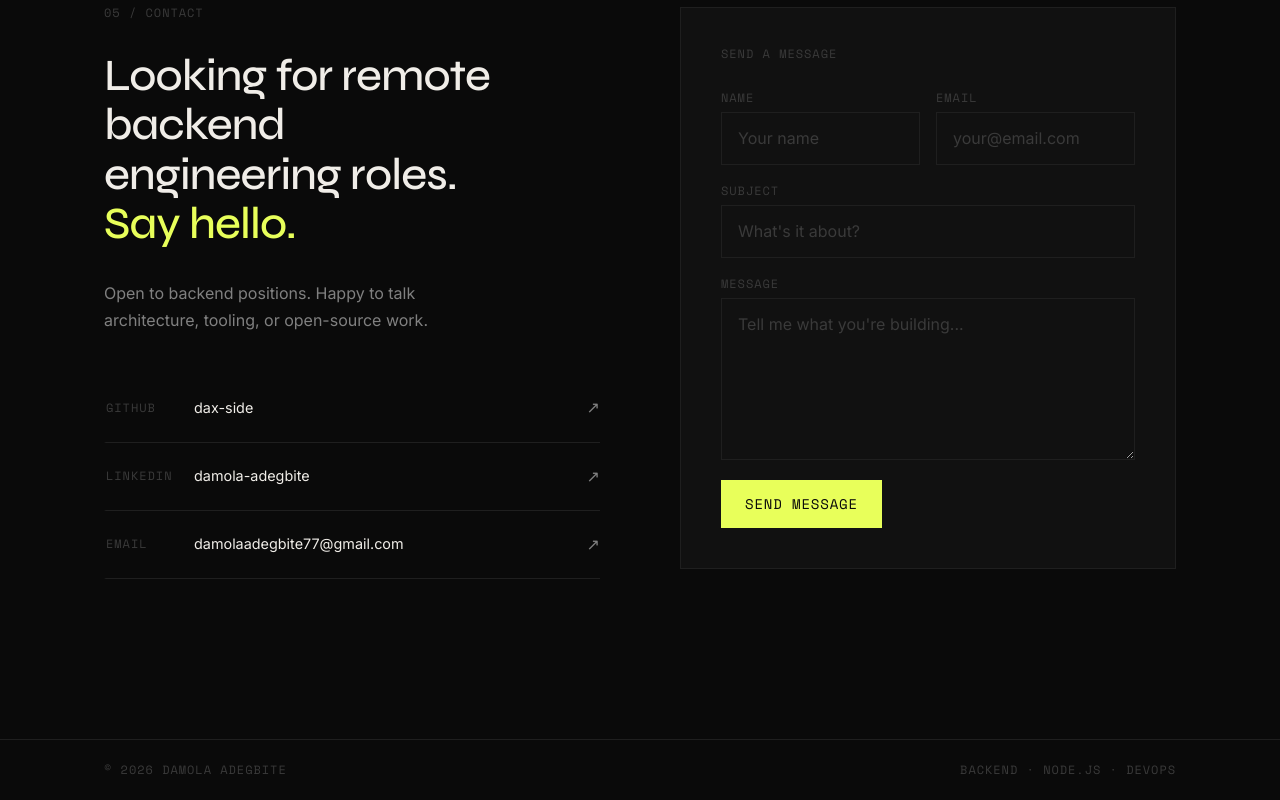
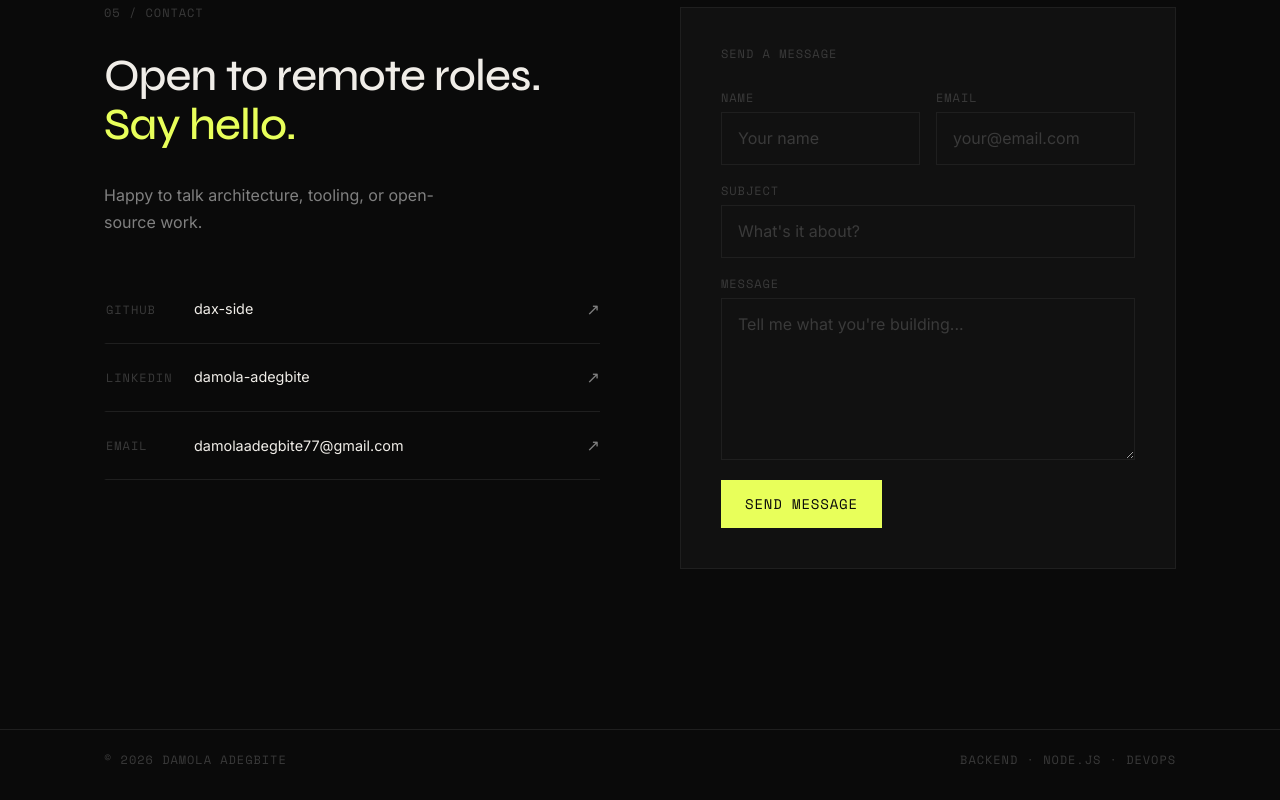
Before and after one commit to dax-side/portfolio, a React (Vite) app: page / in a window 1280 px wide. Shown: the part 5180-5980 px from the top of the page. Built offline with nearby package versions, Linux system fonts and the light colour scheme.

Commit message:
fix: update contact section text for clarity and specificity

```diff
--- a/src/components/Contact.jsx
+++ b/src/components/Contact.jsx
@@ -42,12 +42,10 @@ export default function Contact() {
           >
             <span className="type-label" style={styles.index}>05 / CONTACT</span>
             <h2 className="type-h2" style={styles.heading}>
-              Looking for remote backend<br />
-              engineering roles.<br />
+              Open to remote roles.<br />
               <span style={styles.accentText}>Say hello.</span>
             </h2>
             <p className="type-body-md" style={styles.body}>
-              Open to backend positions.
               Happy to talk architecture, tooling,
               or open-source work.
             </p>
```
